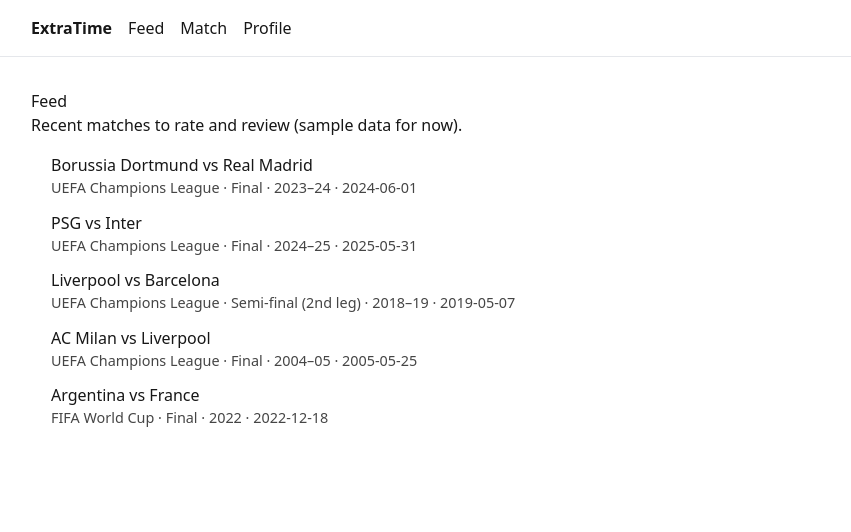
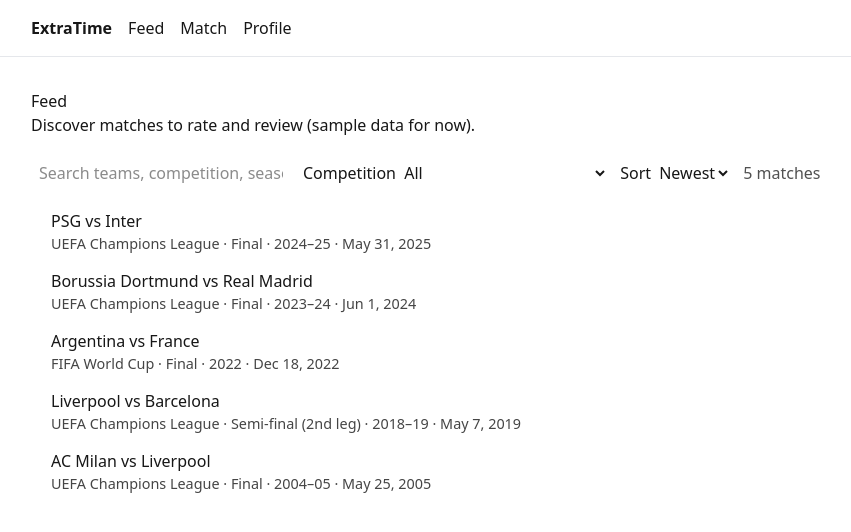
Before and after one commit to Wuzzby/ExtraTime, a Next.js app: page /feed in a window 1280 px wide. Shown: the top 532 px of the page, without its empty margins (1-852 px from the left). Built offline with nearby package versions, Linux system fonts and the light colour scheme.

Commit message:
Add searchable match list for feed and match pages

```diff
--- a/app/feed/page.tsx
+++ b/app/feed/page.tsx
@@ -1,24 +1,12 @@
-import Link from "next/link";
-import { sampleMatches, type Match } from "@/lib/sampleData";
+import MatchList from "@/components/MatchList";
+import { sampleMatches } from "@/lib/sampleData";
 
 export default function FeedPage() {
   return (
-    <>
-      <h1>Feed</h1>
-      <p>Recent matches to rate and review (sample data for now).</p>
-
-      <ul style={{ marginTop: "1rem", paddingLeft: "1.25rem" }}>
-        {sampleMatches.map((match: Match) => (
-          <li key={match.id} style={{ marginBottom: "0.75rem" }}>
-            <Link href={`/match/${match.id}`}>
-              {match.homeTeam} vs {match.awayTeam}
-            </Link>
-            <div style={{ fontSize: "0.9rem", opacity: 0.8 }}>
-              {match.competition} · {match.stage} · {match.season} · {match.date}
-            </div>
-          </li>
-        ))}
-      </ul>
-    </>
+    <MatchList
+      matches={sampleMatches}
+      title="Feed"
+      subtitle="Discover matches to rate and review (sample data for now)."
+    />
   );
 }
--- a/app/match/page.tsx
+++ b/app/match/page.tsx
@@ -1,8 +1,12 @@
-export default function MatchPage() {
+import MatchList from "@/components/MatchList";
+import { sampleMatches } from "@/lib/sampleData";
+
+export default function MatchIndexPage() {
   return (
-    <>
-      <h1>Match</h1>
-      <p>Match details, reviews, and highlights will live here.</p>
-    </>
+    <MatchList
+      matches={sampleMatches}
+      title="Match"
+      subtitle="Browse matches (sample data for now)."
+    />
   );
 }
--- /dev/null
+++ b/components/MatchList.tsx
@@ -0,0 +1,109 @@
+"use client";
+
+import { useMemo, useState } from "react";
+import Link from "next/link";
+import type { Match } from "@/lib/sampleData";
+import { formatDate } from "@/lib/format";
+
+type SortMode = "newest" | "oldest";
+
+export default function MatchList({
+  matches,
+  title,
+  subtitle,
+}: {
+  matches: Match[];
+  title: string;
+  subtitle?: string;
+}) {
+  const [query, setQuery] = useState("");
+  const [competition, setCompetition] = useState("all");
+  const [sort, setSort] = useState<SortMode>("newest");
+
+  const competitions = useMemo(() => {
+    const set = new Set(matches.map((m) => m.competition));
+    return ["all", ...Array.from(set).sort()];
+  }, [matches]);
+
+  const filtered = useMemo(() => {
+    const q = query.trim().toLowerCase();
+
+    let list = matches;
+
+    if (competition !== "all") {
+      list = list.filter((m) => m.competition === competition);
+    }
+
+    if (q.length > 0) {
+      list = list.filter((m) => {
+        const hay = `${m.homeTeam} ${m.awayTeam} ${m.competition} ${m.stage} ${m.season}`.toLowerCase();
+        return hay.includes(q);
+      });
+    }
+
+    list = [...list].sort((a, b) => {
+      if (a.date === b.date) return 0;
+      return sort === "newest" ? (a.date < b.date ? 1 : -1) : a.date < b.date ? -1 : 1;
+    });
+
+    return list;
+  }, [matches, query, competition, sort]);
+
+  return (
+    <>
+      <h1>{title}</h1>
+      {subtitle ? <p>{subtitle}</p> : null}
+
+      <div
+        style={{
+          marginTop: "1rem",
+          display: "flex",
+          gap: "0.75rem",
+          flexWrap: "wrap",
+          alignItems: "center",
+        }}
+      >
+        <input
+          value={query}
+          onChange={(e) => setQuery(e.target.value)}
+          placeholder="Search teams, competition, season..."
+          style={{ padding: "0.5rem", minWidth: "260px" }}
+        />
+
+        <label>
+          Competition{" "}
+          <select value={competition} onChange={(e) => setCompetition(e.target.value)}>
+            {competitions.map((c) => (
+              <option key={c} value={c}>
+                {c === "all" ? "All" : c}
+              </option>
+            ))}
+          </select>
+        </label>
+
+        <label>
+          Sort{" "}
+          <select value={sort} onChange={(e) => setSort(e.target.value as SortMode)}>
+            <option value="newest">Newest</option>
+            <option value="oldest">Oldest</option>
+          </select>
+        </label>
+
+        <div style={{ opacity: 0.75 }}>{filtered.length} match{filtered.length === 1 ? "" : "es"}</div>
+      </div>
+
+      <ul style={{ marginTop: "1rem", paddingLeft: "1.25rem" }}>
+        {filtered.map((match) => (
+          <li key={match.id} style={{ marginBottom: "0.9rem" }}>
+            <Link href={`/match/${match.id}`}>
+              {match.homeTeam} vs {match.awayTeam}
+            </Link>
+            <div style={{ fontSize: "0.9rem", opacity: 0.8 }}>
+              {match.competition} · {match.stage} · {match.season} · {formatDate(match.date)}
+            </div>
+          </li>
+        ))}
+      </ul>
+    </>
+  );
+}
--- /dev/null
+++ b/lib/format.ts
@@ -0,0 +1,9 @@
+export function formatDate(isoDate: string) {
+  const d = new Date(isoDate);
+  if (Number.isNaN(d.getTime())) return isoDate;
+  return d.toLocaleDateString(undefined, {
+    year: "numeric",
+    month: "short",
+    day: "numeric",
+  });
+}
```
